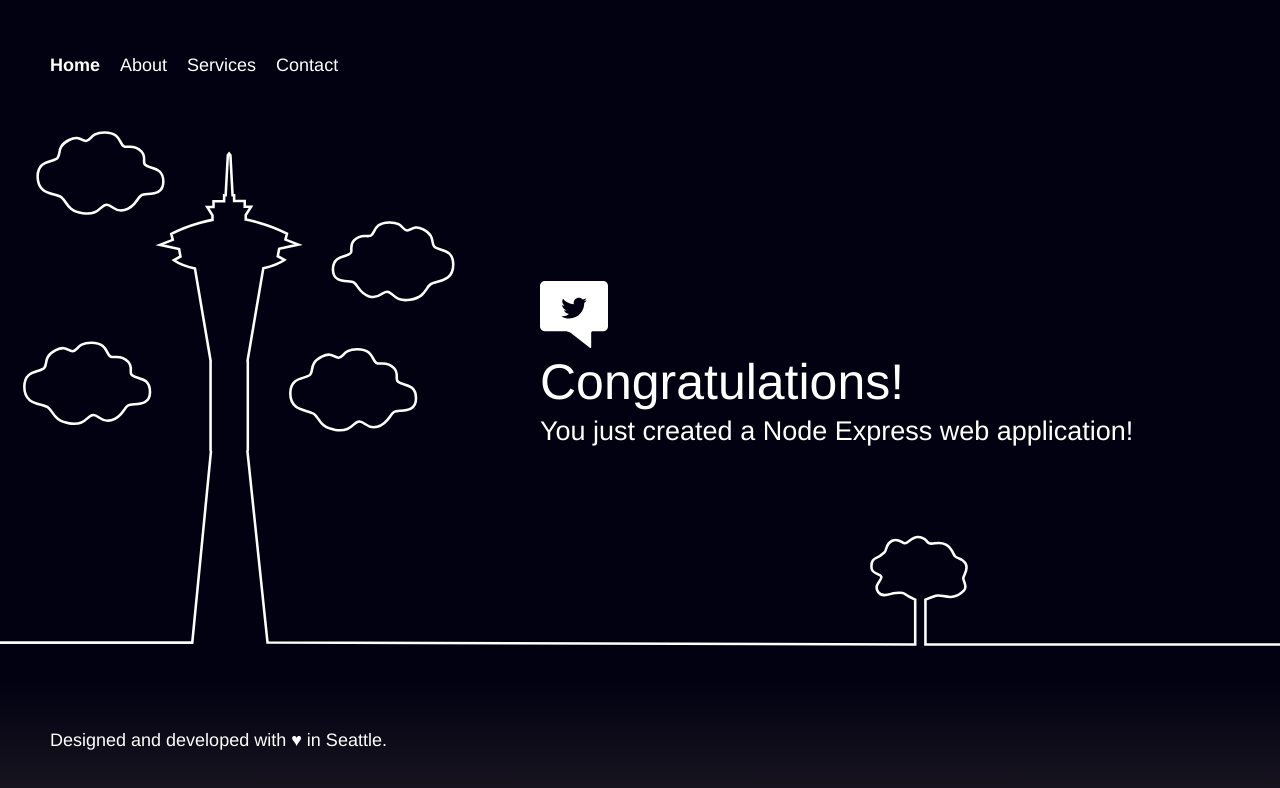
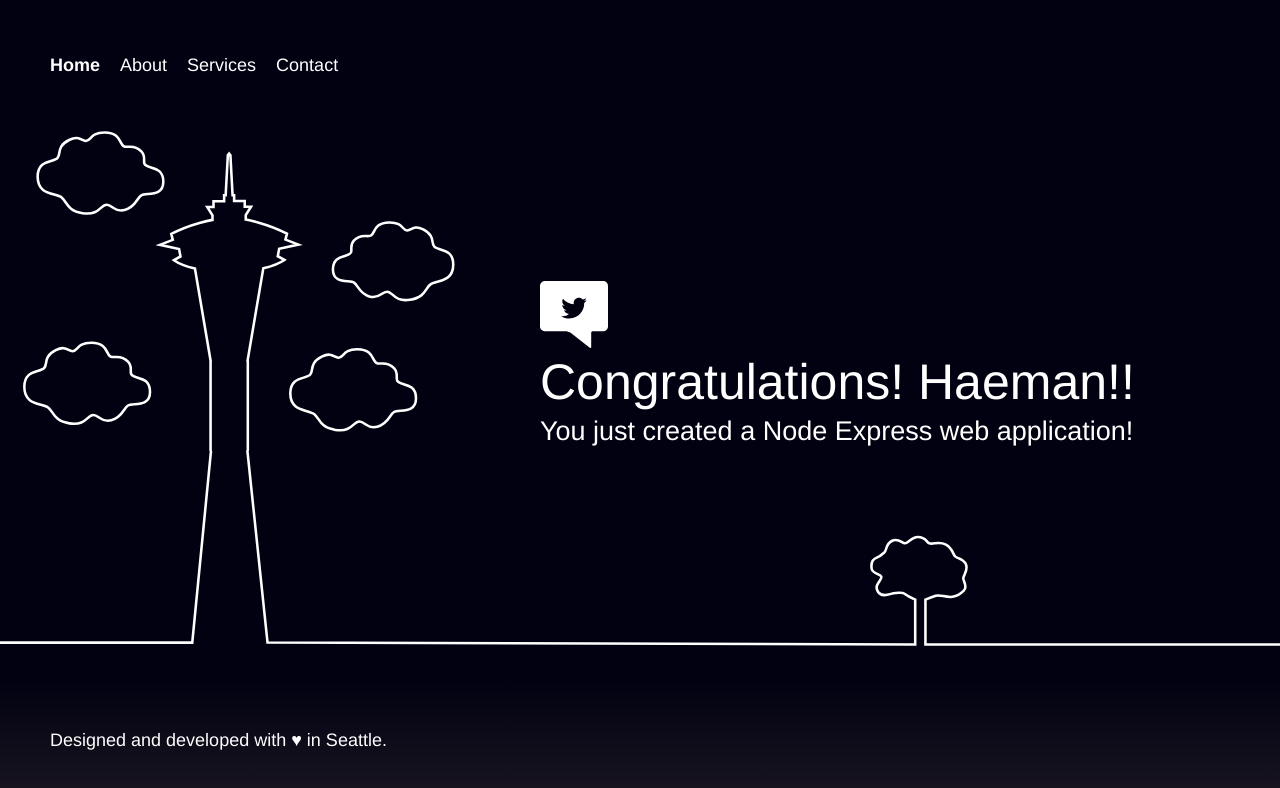
Before and after one commit to haemanlee/campsite, a website: page public/index.html in a window 1280 px wide. Drawn offline with Linux system fonts and the light colour scheme.

Commit message:
modified index.html

```diff
--- a/public/index.html
+++ b/public/index.html
@@ -58,7 +58,7 @@
         <div class="message">
             <a class="twitter-link" href="http://twitter.com/home/?status=I%20created%20a%20project%20with%20AWS%20CodeStar!%20%23AWS%20%23AWSCodeStar%20https%3A%2F%2Faws.amazon.com%2Fcodestar"><img src="img/tweet.svg" /></a>
             <div class="text">
-                <h1>Congratulations!</h1>
+                <h1>Congratulations! Haeman!!</h1>
                 <h2>You just created a Node Express web application!</h2>
             </div>
         </div>
```
